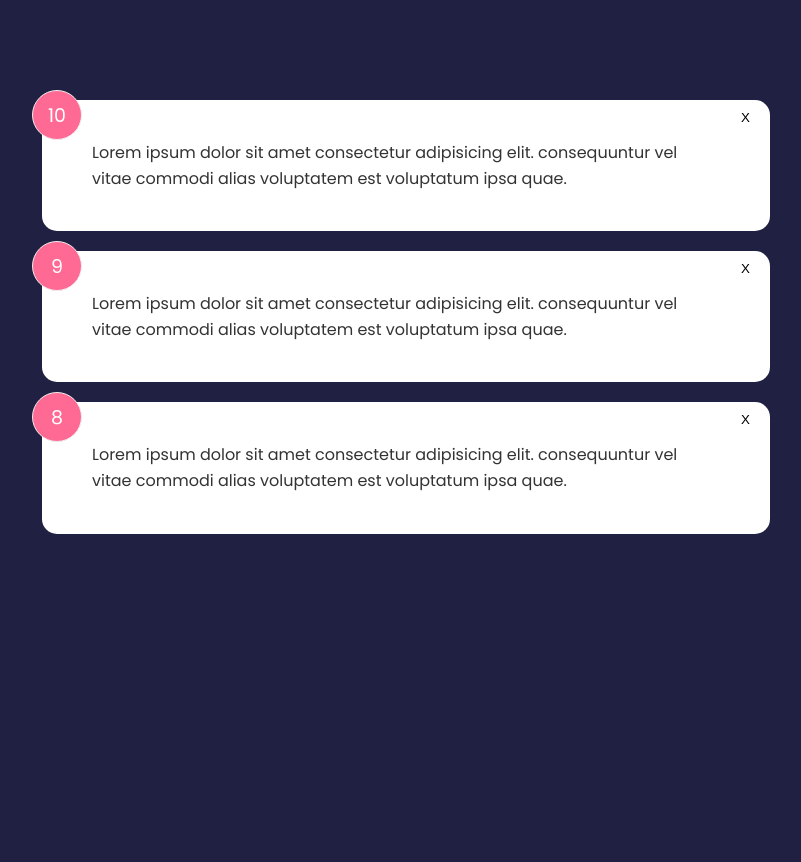
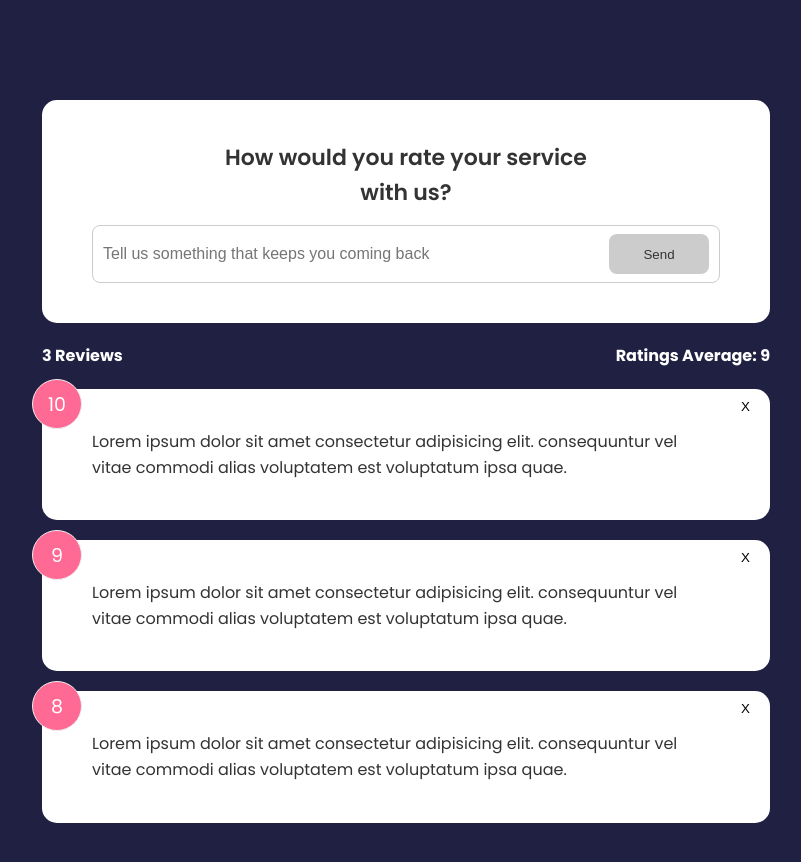
Before and after one commit to nayeonshin/svelte-feedback-app, a Svelte app: page / in a window 1280 px wide. Shown: the top 862 px of the page, without its empty margins (234-1035 px from the left). Before the commit the page ends 800 px from the top, so only its background shows below. Built offline with nearby package versions, Linux system fonts and the light colour scheme.

Commit message:
feat: add form and input validation

```diff
--- a/src/App.svelte
+++ b/src/App.svelte
@@ -1,5 +1,7 @@
 <script>
+  import FeedbackForm from "./components/FeedbackForm.svelte";
   import FeedbackList from "./components/FeedbackList.svelte";
+  import FeedbackStats from "./components/FeedbackStats.svelte";
 
   let feedback = [
     {
@@ -19,6 +21,11 @@
     },
   ];
 
+  $: ratingCount = feedback.length;
+  $: averageRating =
+    feedback.reduce((accumulator, { rating }) => accumulator + rating, 0) /
+    ratingCount;
+
   const deleteFeedback = (e) => {
     const itemId = e.detail;
     feedback = feedback.filter((item) => item.id !== itemId);
@@ -26,5 +33,7 @@
 </script>
 
 <main class="container">
+  <FeedbackForm />
+  <FeedbackStats {ratingCount} {averageRating} />
   <FeedbackList {feedback} on:delete-feedback={deleteFeedback} />
 </main>
--- /dev/null
+++ b/src/components/Button.svelte
@@ -0,0 +1,44 @@
+<script>
+  export let style = "primary";
+  export let type = "button";
+  export let disabled = false;
+</script>
+
+<button {type} {disabled} class={style}>
+  <slot />
+</button>
+
+<style>
+  button {
+    color: #fff;
+    cursor: pointer;
+    border: 0;
+    border-radius: 8px;
+    height: 40px;
+    width: 100px;
+  }
+
+  .primary {
+    background-color: #202142;
+  }
+
+  .secondary {
+    background: #ff6a95;
+  }
+
+  button:hover {
+    opacity: 0.9;
+    transform: scale(0.98);
+  }
+
+  button:disabled {
+    background-color: #cccccc;
+    color: #333;
+    cursor: auto;
+  }
+
+  button:disabled:hover {
+    opacity: 1;
+    transform: scale(1);
+  }
+</style>
--- /dev/null
+++ b/src/components/FeedbackForm.svelte
@@ -0,0 +1,81 @@
+<script>
+  import Button from "./Button.svelte";
+  import Card from "./Card.svelte";
+
+  const minTextCount = 10;
+
+  let text = "";
+  let isDisabled = true;
+  let message;
+
+  const handleInput = () => {
+    if (text.trim().length <= minTextCount) {
+      message = `Text must be at least ${minTextCount}`;
+      isDisabled = true;
+    } else {
+      message = null;
+      isDisabled = false;
+    }
+  };
+</script>
+
+<Card>
+  <header>
+    <h2>How would you rate your service with us?</h2>
+  </header>
+  <form>
+    <!-- TODO: Rating select -->
+    <div class="input-group">
+      <input
+        bind:value={text}
+        on:input={handleInput}
+        placeholder="Tell us something that keeps you coming back"
+        type="text"
+      />
+      <Button disabled={isDisabled} type="submit">Send</Button>
+    </div>
+    {#if message}
+      <div class="message">
+        {message}
+      </div>
+    {/if}
+  </form>
+</Card>
+
+<style>
+  header {
+    margin: auto;
+    max-width: 400px;
+  }
+
+  header h2 {
+    font-size: 22px;
+    font-weight: 600;
+    text-align: center;
+  }
+
+  .input-group {
+    border: 1px solid #ccc;
+    border-radius: 8px;
+    display: flex;
+    flex-direction: row;
+    margin-top: 15px;
+    padding: 8px 10px;
+  }
+
+  input {
+    border: none;
+    flex-grow: 2;
+    font-size: 16px;
+  }
+
+  input:focus {
+    outline: none;
+  }
+
+  .message {
+    color: rebeccapurple;
+    padding-top: 10px;
+    text-align: center;
+  }
+</style>
--- /dev/null
+++ b/src/components/FeedbackStats.svelte
@@ -0,0 +1,17 @@
+<script>
+  export let ratingCount;
+  export let averageRating;
+</script>
+
+<div class="feedback-stats">
+  <h4>{ratingCount} Reviews</h4>
+  <h4>Ratings Average: {averageRating}</h4>
+</div>
+
+<style>
+  .feedback-stats {
+    align-items: center;
+    display: flex;
+    justify-content: space-between;
+  }
+</style>
```
